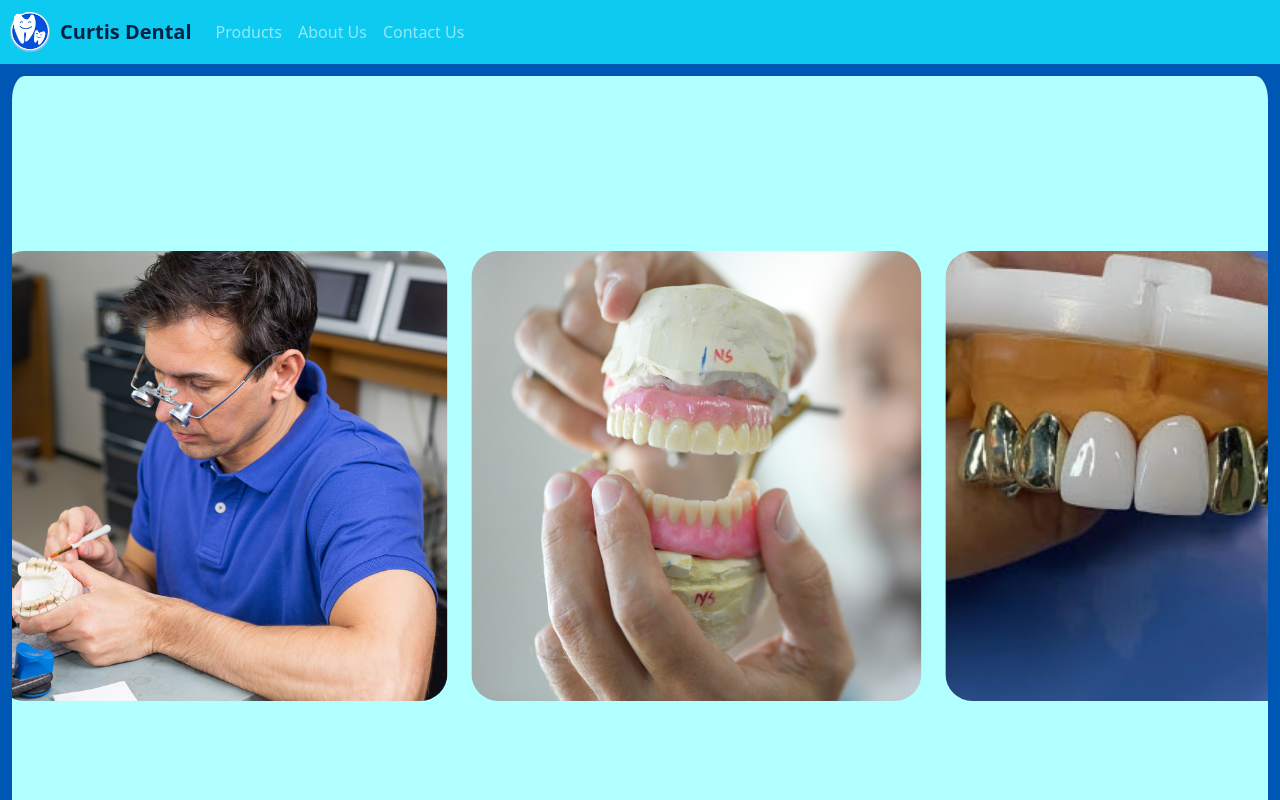
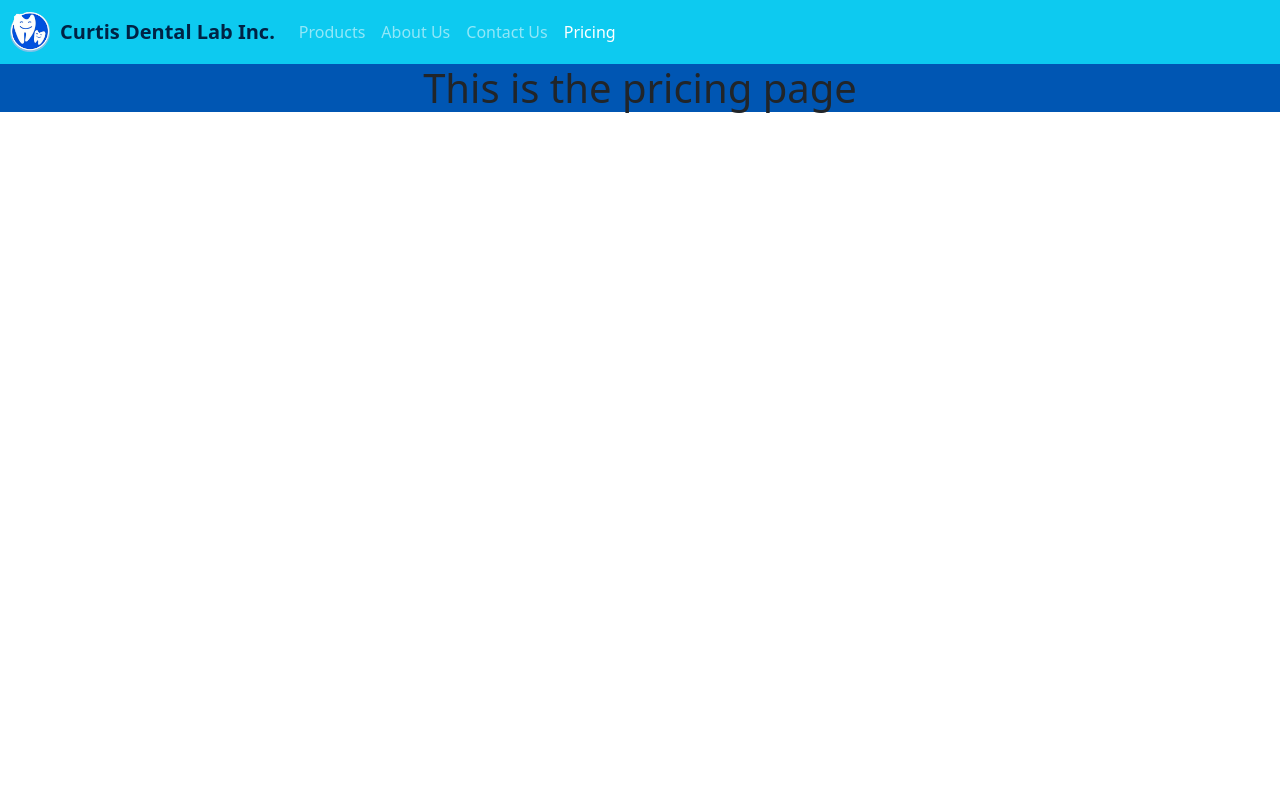
Before and after one commit to curtischen03/curtis-dental-lab, a React (Create React App) app: page /pricing in a window 1280 px wide. Shown: the top 800 px of the page. Built offline with nearby package versions, Linux system fonts and the light colour scheme.

Commit message:
slight title change

```diff
--- a/package.json
+++ b/package.json
@@ -1,7 +1,7 @@
 {
   "name": "curtisdental",
   "version": "0.1.0",
-  "homepage": "https://curtischen03.github.io/curtis-dental-lab",
+  "homepage": "/",
   "private": false,
   "dependencies": {
     "@testing-library/jest-dom": "^5.17.0",
@@ -14,6 +14,7 @@
     "react": "^18.3.1",
     "react-bootstrap": "^2.10.4",
     "react-dom": "^18.3.1",
+    "react-router-bootstrap": "^0.26.3",
     "react-router-dom": "^6.26.1",
     "react-scripts": "5.0.1",
     "styled-components": "^6.1.12",
--- a/src/App.js
+++ b/src/App.js
@@ -2,92 +2,41 @@ import React from 'react';
 import './App.css';
 import 'bootstrap/dist/css/bootstrap.css';
 import { Nav, Navbar } from 'react-bootstrap';
-import Top from './components/scrollmenu.js';
-import Footer from './components/footer.js';
+import CustomNavbar from './components/navbar.js';
+import Pricing from './Price.js';
+import { BrowserRouter as Router, Route, Routes } from 'react-router-dom';
+import Home from './Home.js';
+import { useEffect } from 'react';
+import { useLocation } from 'react-router-dom';
 
-const ceramic_services = ['Porcelain to Gold', 'Porcelain to N.P.', 'Porcelain Veneers', 'Porcelain Jacket Crown', 'All Metal Crown N.P.'];
-const ceramic_extras = ['Adapt Crown to Partial', 'Porcelain Margins', 'Buccal Metal Margins', 'Guide Planes & Rests', 'Post Coping Internal', 'Post Coping Separate', 'Splitting Abutment Teeth', 'Temporary Crowns, Bridge', 'Metal Occlusal & Lingual'];
-const gold_crowns = ['Full Gold Crown', 'Full Gold Inlays', 'Full Gold Onlays', 'Full Gold 3/4 Crown'];
-const dentures = ['Full Denture (Upper & Lower)', 'Custom Tray', 'Valpat Denture (8 Teeth)', 'Repairs Simple', 'Relines Upper or Lower', 'Soft Mouth Guard', 'Hard Splint Mouth Guard', 'Vitallium Partial Denture  '];
-const stay_plates = ['1 to 3 Teeth', '4 to 6 Teeth', '7-9 Teeth', '10-13 Teeth'];
+function ScrollToSection() {
+  const { hash } = useLocation();
 
-function UnorderedList({ listItems, pic = [],size}) {
-  return (
-    <div className='product-container'>
-      <div className='box'>
-        <ul>
-          {listItems.map((item, index) => (
-            <li key={index}>{item}</li>
-          ))}
-        </ul>
-      </div>
-      {pic.map((item, index) => (
-        <img src={item} className = 'imageBox' style = {{height:size}}/>
-      ))}
-    </div>
-  );
+  useEffect(() => {
+    if (hash) {
+      const element = document.getElementById(hash.substring(1));
+      if (element) {
+        element.scrollIntoView({ behavior: 'smooth' });
+      }
+    }
+  }, [hash]);
+
+  return null;
 }
+
 
 function App() {
   return (
-    <div className='App'>
-      <Navbar bg='info' variant='dark' sticky='top' expand="lg" collapseOnSelect style={{ height: '64px' }}>
-        <Navbar.Brand className='d-flex align-items-center'>
-          <img src={`${process.env.PUBLIC_URL}/imgs/dental/file.png`} width='40px' height='40px' style={{ marginLeft: '10px', marginRight: '10px' }} alt="Logo" />
-          <a href='#home' className='logo'>
-            Curtis Dental
-          </a>
-        </Navbar.Brand>
-        <Navbar.Toggle />
-        <Navbar.Collapse style={{ backgroundColor: '#0dcaf0' }}>
-          <Nav>
-            <Nav.Link href="#products">Products</Nav.Link>
-            <Nav.Link href="#about-us">About Us</Nav.Link>
-            <Nav.Link href="#contact-us">Contact Us</Nav.Link>
-          </Nav>
-        </Navbar.Collapse>
-      </Navbar>
-      <div className="top">
-        <a className='anchor' id="home"></a>
-        <Top />
+    <Router>
+      <div className='App'>
+        <ScrollToSection/>
+        <CustomNavbar/>
+        <Routes>
+          <Route path="/" element = {<Home/>}/>
+          <Route path='pricing' element={<Pricing/>}/>
+        </Routes>
       </div>
-      <h1 className='header'>Products</h1>
-      <a className='anchor' id="products"></a>
-      <div className="second" id='productCSS'>
-
-        <h3>Ceramic Services</h3>
-        <UnorderedList listItems={ceramic_services} pic={[`${process.env.PUBLIC_URL}/imgs/dental/12.jpg`]} size={'277px'}/>
-        <h3>Ceramic Extras</h3>
-        <UnorderedList listItems={ceramic_extras} pic={[`${process.env.PUBLIC_URL}/imgs/dental/21.jpg`]} size={'490px'}/>
-        <h3>Gold Crowns</h3>
-        <UnorderedList listItems={gold_crowns} pic={[`${process.env.PUBLIC_URL}/imgs/dental/31.jpg`,`${process.env.PUBLIC_URL}/imgs/dental/32.jpg`]} size={'220px'}/>
-        <h3>Dentures (Upper or Lower)</h3>
-        <UnorderedList listItems={dentures} pic={[`${process.env.PUBLIC_URL}/imgs/dental/41.jpg`]} size={'480px'}/>
-        <h3>Stay Plates</h3>
-        <UnorderedList listItems={stay_plates} pic={[`${process.env.PUBLIC_URL}/imgs/dental/54.jpeg`]} size={'220px'}/>
-      </div>
-      <h1 className = 'header'>About Us</h1>
-      <a className='anchor' id="about-us"></a>
-      <div className="second" id='productCSS'>
-        <h3>Our Story</h3>
-        <div className = 'product-container'>
-          <p style ={{margin:'15px'}}>
-            <img src= {`${process.env.PUBLIC_URL}/imgs/dental/62.jpg`} className = 'rounded-image' style = {{padding:'30px'}}/>
-            <b>Curtis Dental Laboratory Inc.</b> was founded in 2003 by <b>Sue and Steven Chen </b>
-             as a family-owned business. Steven, a dentist back in China,
-            and Sue brought their expertise to the U.S. to create high-quality
-            dental products. Since its inception, the company has expanded
-            to serve over <b>50 dentists</b>, becoming a trusted partner in the
-            dental industry.
-          </p>
-        </div>
-
-      </div>
-      <div>
-        <a className='anchor' id="contact-us"></a>
-        <Footer/>
-      </div>
-    </div>
+    </Router>
   );
 }
 
--- /dev/null
+++ b/src/Home.js
@@ -0,0 +1,73 @@
+import Top from './components/scrollmenu.js';
+import Footer from './components/footer.js';
+
+
+
+const ceramic_services = ['Porcelain to Gold', 'Porcelain to N.P.', 'Porcelain Veneers', 'Porcelain Jacket Crown', 'All Metal Crown N.P.'];
+const ceramic_extras = ['Adapt Crown to Partial', 'Porcelain Margins', 'Buccal Metal Margins', 'Guide Planes & Rests', 'Post Coping Internal', 'Post Coping Separate', 'Splitting Abutment Teeth', 'Temporary Crowns, Bridge', 'Metal Occlusal & Lingual'];
+const gold_crowns = ['Full Gold Crown', 'Full Gold Inlays', 'Full Gold Onlays', 'Full Gold 3/4 Crown'];
+const dentures = ['Full Denture (Upper & Lower)', 'Custom Tray', 'Valpat Denture (8 Teeth)', 'Repairs Simple', 'Relines Upper or Lower', 'Soft Mouth Guard', 'Hard Splint Mouth Guard', 'Vitallium Partial Denture  '];
+const stay_plates = ['1 to 3 Teeth', '4 to 6 Teeth', '7-9 Teeth', '10-13 Teeth'];
+
+function UnorderedList({ listItems, pic = [],size}) {
+  return (
+    <div className='product-container'>
+      <div className='box'>
+        <ul>
+          {listItems.map((item, index) => (
+            <li key={index}>{item}</li>
+          ))}
+        </ul>
+      </div>
+      {pic.map((item, index) => (
+        <img src={item} className = 'imageBox' style = {{height:size}}/>
+      ))}
+    </div>
+  );
+}
+
+export default function Home(){
+    return (
+    <div>
+        <div className="top">
+        <a className='anchor' id="home"></a>
+        <Top />
+        </div>
+        <h1 className='header'>Products</h1>
+        <a className='anchor' id="products"></a>
+        <div className="second" id='productCSS'>
+
+        <h3>Ceramic Services</h3>
+        <UnorderedList listItems={ceramic_services} pic={[`${process.env.PUBLIC_URL}/imgs/dental/12.jpg`]} size={'277px'}/>
+        <h3>Ceramic Extras</h3>
+        <UnorderedList listItems={ceramic_extras} pic={[`${process.env.PUBLIC_URL}/imgs/dental/21.jpg`]} size={'490px'}/>
+        <h3>Gold Crowns</h3>
+        <UnorderedList listItems={gold_crowns} pic={[`${process.env.PUBLIC_URL}/imgs/dental/31.jpg`,`${process.env.PUBLIC_URL}/imgs/dental/32.jpg`]} size={'220px'}/>
+        <h3>Dentures (Upper or Lower)</h3>
+        <UnorderedList listItems={dentures} pic={[`${process.env.PUBLIC_URL}/imgs/dental/41.jpg`]} size={'480px'}/>
+        <h3>Stay Plates</h3>
+        <UnorderedList listItems={stay_plates} pic={[`${process.env.PUBLIC_URL}/imgs/dental/54.jpeg`]} size={'220px'}/>
+        </div>
+        <h1 className = 'header'>About Us</h1>
+        <a className='anchor' id="about-us"></a>
+        <div className="second" id='productCSS'>
+        <h3>Our Story</h3>
+        <div className = 'product-container'>
+            <p style ={{margin:'15px'}}>
+            <img src= {`${process.env.PUBLIC_URL}/imgs/dental/62.jpg`} className = 'rounded-image' style = {{padding:'30px'}}/>
+            <b>Curtis Dental Laboratory Inc.</b> was founded in 2003 by <b>Sue and Steven Chen </b>
+            as a family-owned business. Steven, a dentist back in China,
+            and Sue brought their expertise to the U.S. to create high-quality
+            dental products. Since its inception, the company has expanded
+            to serve over <b>50 dentists</b>, becoming a trusted partner in the
+            dental industry.
+            </p>
+        </div>
+        </div>
+        <div>
+        <a className='anchor' id="contact-us"></a>
+        <Footer/>
+        </div>
+    </div>
+    );
+}
--- /dev/null
+++ b/src/Price.js
@@ -0,0 +1,9 @@
+import React from 'react';
+
+
+function Pricing(){
+    return (
+        <h1>This is the pricing page</h1>
+    );
+}
+export default Pricing;
--- /dev/null
+++ b/src/components/navbar.js
@@ -0,0 +1,30 @@
+import { Nav, Navbar } from 'react-bootstrap';
+import { LinkContainer } from 'react-router-bootstrap';
+import { Link } from 'react-router-dom';
+
+
+function CustomNavbar() {
+  return (
+    <Navbar bg='info' variant='dark' sticky='top' expand="lg" collapseOnSelect style={{ height: '64px' }}>
+      <Navbar.Brand className='d-flex align-items-center'>
+        <img src={`${process.env.PUBLIC_URL}/imgs/dental/file.png`} width='40px' height='40px' style={{ marginLeft: '10px', marginRight: '10px' }} alt="Logo" />
+        <a href='/#home' className='logo'>
+          Curtis Dental Lab Inc.
+        </a>
+      </Navbar.Brand>
+      <Navbar.Toggle />
+      <Navbar.Collapse style={{ backgroundColor: '#0dcaf0' }}>
+        <Nav>
+          <Nav.Link as={Link} to="/#products">Products</Nav.Link>
+          <Nav.Link as={Link} to="/#about-us">About Us</Nav.Link>
+          <Nav.Link as={Link} to="/#contact-us">Contact Us</Nav.Link>
+          <LinkContainer to="/pricing">
+            <Nav.Link>Pricing</Nav.Link>
+          </LinkContainer>
+        </Nav>
+      </Navbar.Collapse>
+    </Navbar>
+  );
+}
+
+export default CustomNavbar;
```
Also changed, not shown: 1 other file (tests, documents, lock files or other folders).
